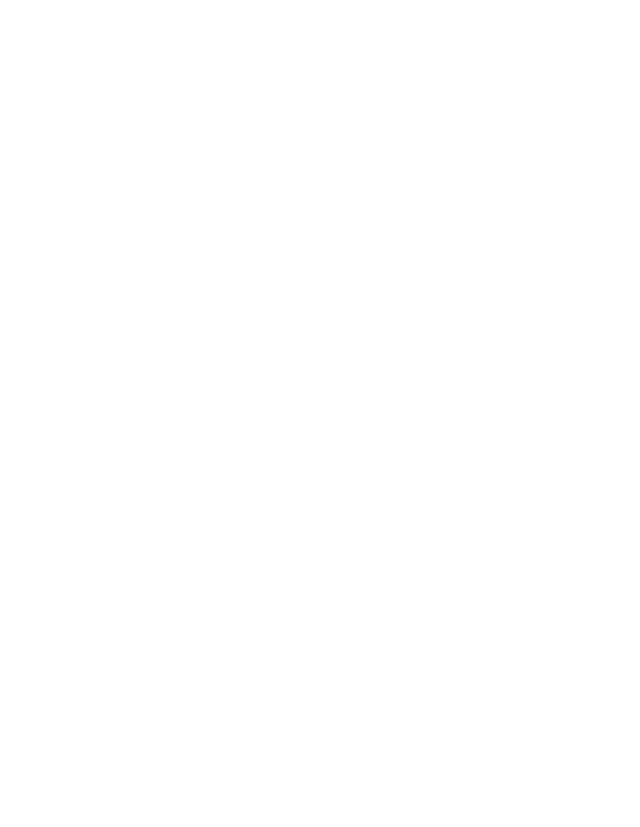
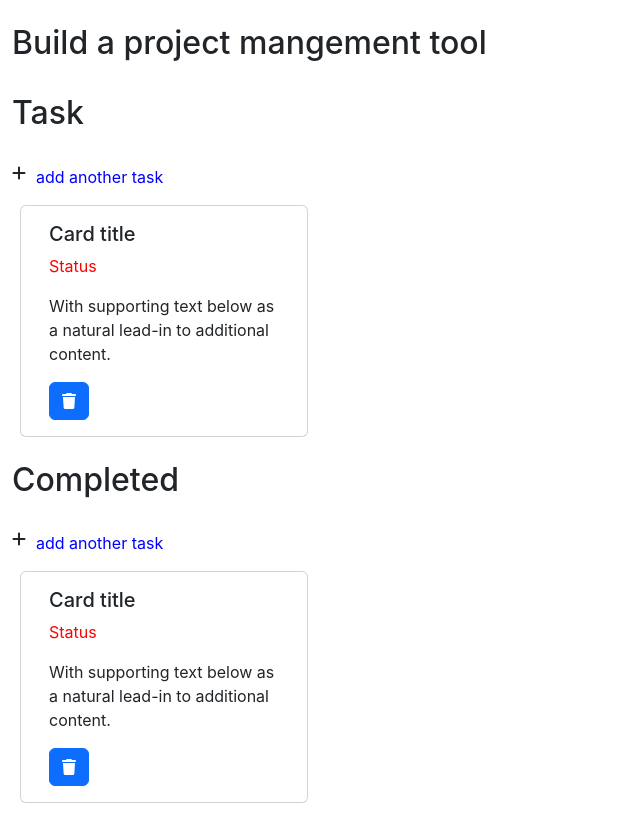
Before and after one commit to rupak-1/project-management-tool, a React (Create React App) app in the folder front_end/: page /project in a window 1280 px wide. Before the commit this address had no page. Shown: the whole page, without its empty margins (0-640 px from the left). Before the commit the page ends 800 px from the top, so only its background shows below. Built offline with nearby package versions, Linux system fonts and the light colour scheme.

Commit message:
updates to projects section commit

```diff
--- a/front_end/package.json
+++ b/front_end/package.json
@@ -3,11 +3,15 @@
   "version": "0.1.0",
   "private": true,
   "dependencies": {
+    "@emotion/react": "^11.10.5",
+    "@emotion/styled": "^11.10.5",
+    "@mui/material": "^5.10.15",
     "@reduxjs/toolkit": "^1.9.0",
     "@testing-library/jest-dom": "^5.16.5",
     "@testing-library/react": "^13.4.0",
     "@testing-library/user-event": "^13.5.0",
     "bootstrap": "^5.2.3",
+    "material-design": "^0.0.1",
     "react": "^18.2.0",
     "react-bootstrap": "^2.6.0",
     "react-dom": "^18.2.0",
@@ -15,6 +19,7 @@
     "react-router-bootstrap": "^0.26.2",
     "react-router-dom": "^6.4.3",
     "react-scripts": "5.0.1",
+    "react-textarea-autosize": "^8.4.0",
     "redux": "^4.2.0",
     "redux-persist": "^6.0.0",
     "socket.io-client": "^4.5.4",
--- a/front_end/src/App.js
+++ b/front_end/src/App.js
@@ -1,3 +1,4 @@
+import 'bootstrap/dist/css/bootstrap.min.css';
 import './App.css';
 import {BrowserRouter, Route, Routes} from "react-router-dom";
 import Navigation from './components/Navigation';
@@ -5,6 +6,7 @@ import Home from './pages/Home';
 import Login from './pages/Login';
 import Signup from './pages/Signup';
 import Dashboard from './pages/Dashboard';
+import Project from './pages/Project';
 
 function App() {
   return (
@@ -15,6 +17,7 @@ function App() {
         <Route path = "/login" element={<Login/>}/>
         <Route path = "/signup" element={<Signup/>}/>
         <Route path = "/dashboard" element={<Dashboard/>}/>
+        <Route path = "/project" element={<Project/>}/>
       </Routes>
       </BrowserRouter>
     </div>
--- /dev/null
+++ b/front_end/src/components/CreateTaskButton.css
@@ -0,0 +1,7 @@
+.text-content{
+    color: blue;
+    margin-left: 10px;
+}
+.fa-plus{
+    padding: 0px;
+}
--- /dev/null
+++ b/front_end/src/components/CreateTaskButton.js
@@ -0,0 +1,35 @@
+import React ,{useState} from 'react'
+import TextareaAutosize from 'react-textarea-autosize';
+import "./CreateTaskButton.css";
+function CreateTaskButton() {
+  const [formClosed, setFormClosed] = useState(true);
+  const [title, setTitle] = useState("");
+  const [description, setDescription] = useState("");
+
+  function handleClosed(){
+    setFormClosed(false)
+  }
+
+  function handleSubmit(){
+    setFormClosed(true)
+  }
+
+  return (
+    <>
+    {formClosed && <div className="d-sm-flex" onClick={handleClosed} style={{cursor:"pointer"}} >
+        <i className="fa-solid fa-plus"/>
+        <p className='text-content'>add another task</p>
+    </div>}
+    {!formClosed && <div class="card main-card">
+      <div class="card-body">
+        <TextareaAutosize placeholder='Enter project title' autoFocus required onChange={e => setTitle(e.target.value)} style={{resize:"none",width:"100%",overflow:"hidden"}} />
+        <TextareaAutosize placeholder='Enter project description' required onChange={e => setDescription(e.target.value)} style={{resize:"none",width:"100%",overflow:"hidden"}} />
+        <a href="#" class="btn btn-primary" onClick={handleSubmit}>Create Task</a>
+      </div>
+   </div>}
+    </>
+
+  )
+}
+
+export default CreateTaskButton
--- /dev/null
+++ b/front_end/src/components/List.css
@@ -0,0 +1,7 @@
+.main-card{
+    width:18rem;
+    margin-left: 20px;
+}
+.btn-status{
+    color: red;
+}
--- /dev/null
+++ b/front_end/src/components/List.jsx
@@ -0,0 +1,22 @@
+import React from 'react'
+import CreateTaskButton from './CreateTaskButton';
+import "./List.css";
+
+function List() {
+  return (
+    <>
+    {/* TODO : create task button should condtionally render depending on the type of list it is */}
+    <CreateTaskButton/>
+    <div class="card main-card">
+      <div class="card-body">
+        <h5 class="card-title">Card title </h5>
+        <p className='btn-status'>Status</p>
+        <p class="card-text">With supporting text below as a natural lead-in to additional content.</p>
+        <a href="#" class="btn btn-primary"><i class="fa-solid fa-trash"></i></a>
+      </div>
+   </div>
+    </>
+  )
+}
+
+export default List
--- a/front_end/src/components/Navigation.jsx
+++ b/front_end/src/components/Navigation.jsx
@@ -18,8 +18,8 @@ function Navigation() {
                <LinkContainer to="/login">
                <Nav.Link>Login</Nav.Link>
                </LinkContainer>
-               <LinkContainer to="/projects">
-               <Nav.Link>Projects</Nav.Link>
+               <LinkContainer to="/project">
+               <Nav.Link>Project</Nav.Link>
                </LinkContainer>
                <NavDropdown title="Dropdown" id="basic-nav-dropdown">
                  <NavDropdown.Item href="#action/3.1">Action</NavDropdown.Item>
--- /dev/null
+++ b/front_end/src/components/ProjectHeading.jsx
@@ -0,0 +1,11 @@
+import React from 'react'
+
+function ProjectHeading(props) {
+  return (
+    <div className='col'>
+        <h2>{props.heading}</h2>
+    </div>
+  );
+}
+
+export default ProjectHeading
--- a/front_end/src/index.js
+++ b/front_end/src/index.js
@@ -1,9 +1,8 @@
 import React from 'react';
 import ReactDOM from 'react-dom/client';
-import './index.css';
 import App from './App';
 import reportWebVitals from './reportWebVitals';
-import 'bootstrap/dist/css/bootstrap.min.css';
+import './index.css';
 
 const root = ReactDOM.createRoot(document.getElementById('root'));
 root.render(
--- /dev/null
+++ b/front_end/src/pages/Project.jsx
@@ -0,0 +1,27 @@
+import React from 'react'
+import List from '../components/List'
+import ProjectHeading from '../components/ProjectHeading'
+
+function Project() {
+  return (
+    <div className= "container-fluid">
+        <div className="row d-flex align-items-center mt-4 mb-4">
+            <ProjectHeading heading = "Build a project mangement tool"  />
+        </div>
+        <div className="row d-flex align-items-center mt-4 mb-4">
+            <ProjectHeading heading = "Task" />
+        </div>
+        <div className='row d-flex align-items-center mt-4 mb-4'>
+            <List/>
+        </div>
+        <div className="row d-flex align-items-center mt-4 mb-4">
+            <ProjectHeading heading = "Completed" />
+        </div>
+        <div className='row d-flex align-items-center mt-4 mb-4'>
+            <List/>
+        </div>
+    </div>
+  )
+}
+
+export default Project
```
Also changed, not shown: 2 other files (tests, documents, lock files or other folders).
